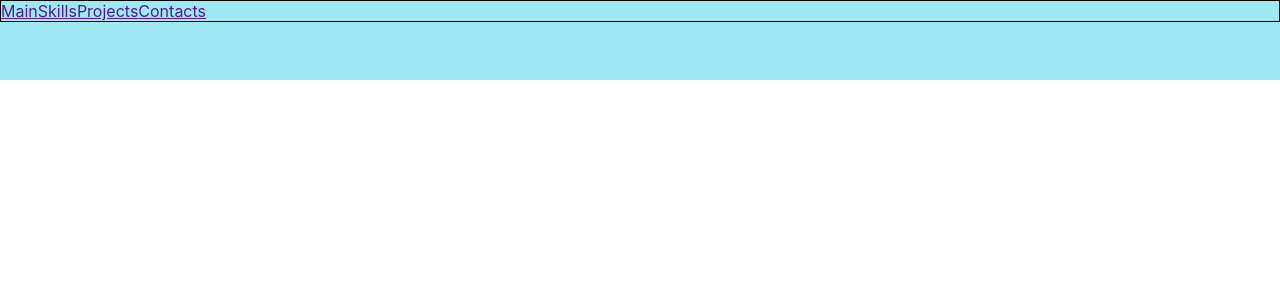
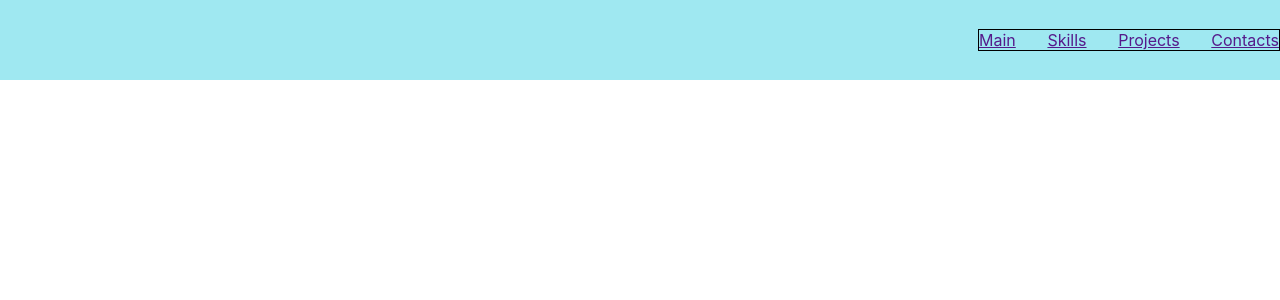
Before and after one commit to Ksyu13/my-portfolio, a React (Create React App) app: page / in a window 1280 px wide. Shown: the top 300 px of the page. Built offline with nearby package versions, Linux system fonts and the light colour scheme.

Commit message:
nav aligned

```diff
--- a/src/header/Header.module.css
+++ b/src/header/Header.module.css
@@ -1,4 +1,7 @@
-.header{
+.header {
     height: 80px;
     background: rgb(159, 232, 241);
+    display: flex;
+    justify-content: flex-end;
+    align-items: center;
 }
--- a/src/nav/Nav.js
+++ b/src/nav/Nav.js
@@ -8,7 +8,6 @@ function Nav() {
       <a href="">Skills</a>
       <a href="">Projects</a>
       <a href="">Contacts</a>
-      <a href=""></a>
     </div>
   );
 }
--- a/src/nav/Nav.module.css
+++ b/src/nav/Nav.module.css
@@ -1,3 +1,6 @@
 .nav {
     border: 1px solid;
+    width: 300px;
+    display: flex;
+    justify-content: space-between;
 }
```
